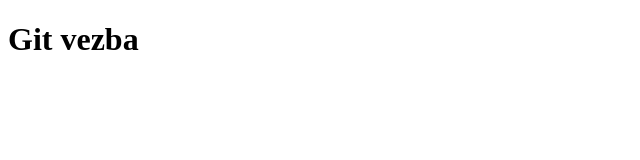
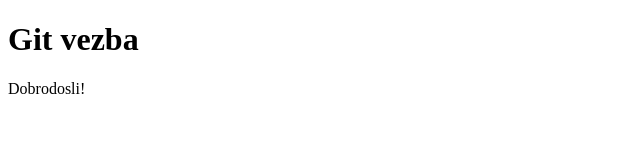
Before and after one commit to predrag-m/git-vezba, a plain HTML site: page index.html in a window 1280 px wide. Shown: the whole page, without its empty margins (0-640 px from the left). Drawn offline with Linux system fonts and the light colour scheme.

Commit message:
Zavrsen main

```diff
--- a/index.html
+++ b/index.html
@@ -10,5 +10,8 @@
     <header>
         <h1>Git vezba</h1>
     </header>
+    <main>
+        Dobrodosli!
+    </main>
 </body>
 </html>
```
